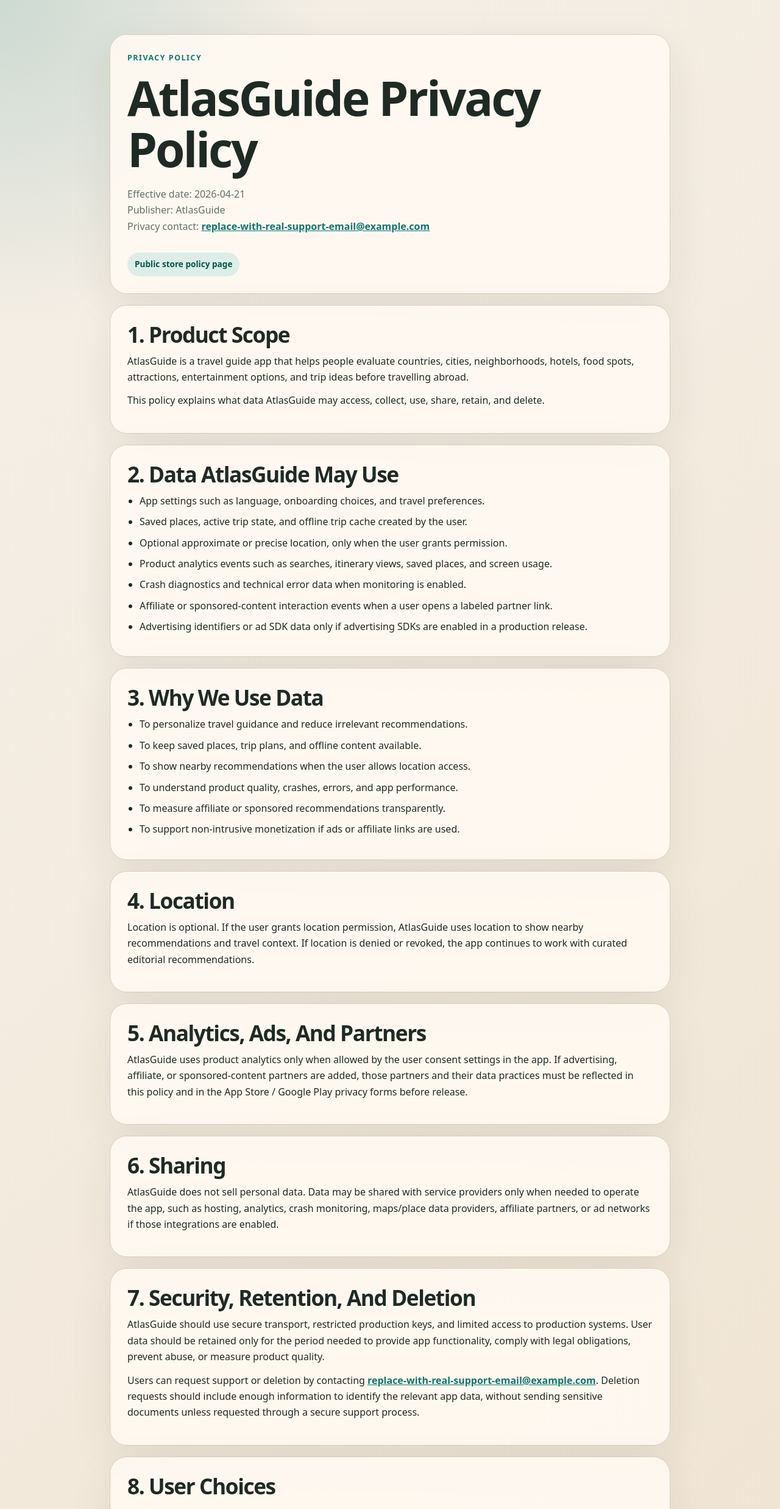
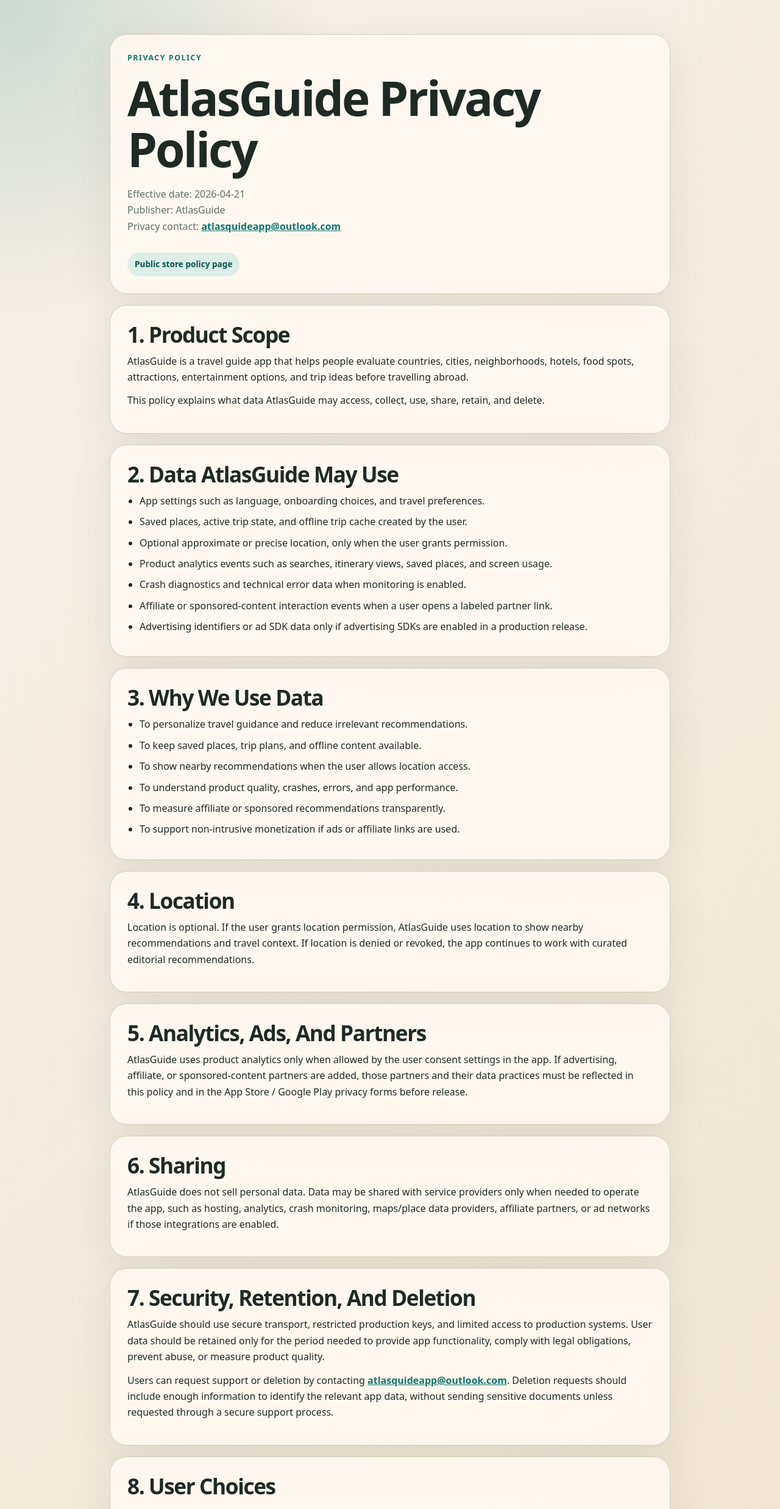
Before and after one commit to hesenikolale-coder/atlasguide-privacy, a plain HTML site: page index.html in a window 1280 px wide. Shown: the top 2474 px of the page at 61% size. Drawn offline with Linux system fonts and the light colour scheme.

Commit message:
Add files via upload

```diff
--- a/index.html
+++ b/index.html
@@ -126,7 +126,7 @@
           Effective date: 2026-04-21<br />
           Publisher: AtlasGuide<br />
           Privacy contact:
-          <a href="mailto:replace-with-real-support-email%40example.com">replace-with-real-support-email@example.com</a>
+          <a href="mailto:atlasquideapp%40outlook.com">atlasquideapp@outlook.com</a>
         </p>
         <span class="badge">Public store policy page</span>
       </header>
@@ -203,7 +203,7 @@
         </p>
         <p>
           Users can request support or deletion by contacting
-          <a href="mailto:replace-with-real-support-email%40example.com">replace-with-real-support-email@example.com</a>. Deletion requests should include enough
+          <a href="mailto:atlasquideapp%40outlook.com">atlasquideapp@outlook.com</a>. Deletion requests should include enough
           information to identify the relevant app data, without sending sensitive documents unless requested through
           a secure support process.
         </p>
```
